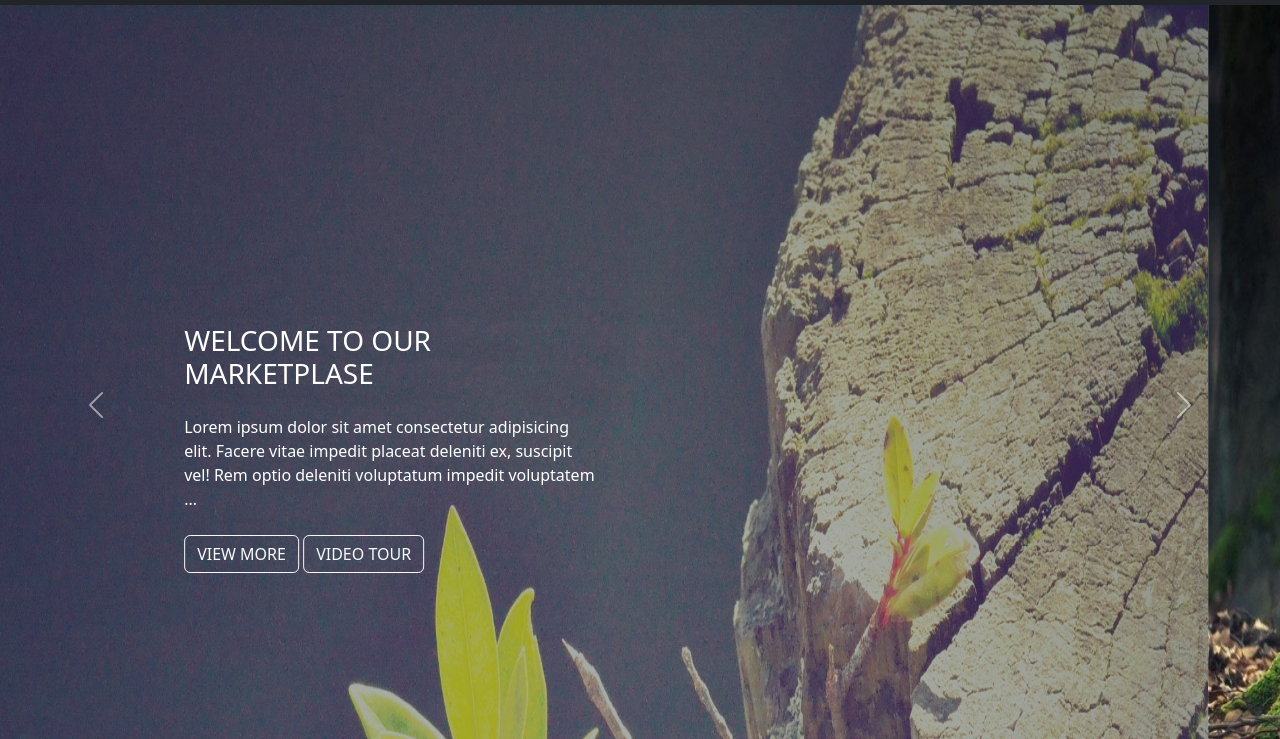
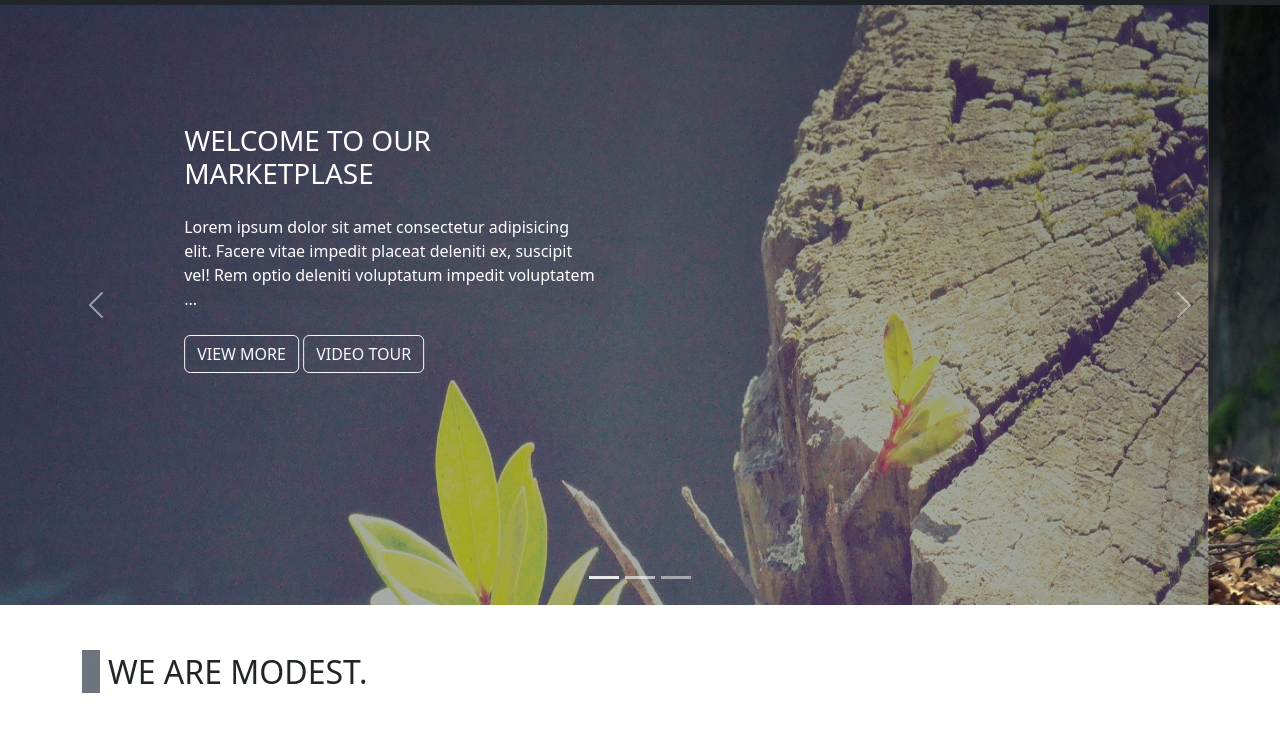
Before and after one commit to RomnSh/SiteTest, a website: page index.html in a window 1280 px wide. Shown: the part 61-800 px from the top of the page. Drawn offline with nearby package versions, Linux system fonts and the light colour scheme.

Commit message:
Update style.css

```diff
--- a/styles/style.css
+++ b/styles/style.css
@@ -15,11 +15,11 @@ position: relative;
 }
 
 .carousel-item {
-  height: 800px;
+  height: 600px;
 }
 
 .carousel-item img {
-  height: 800px;
+  height: 600px;
 }
 
 .carousel-caption {
```
